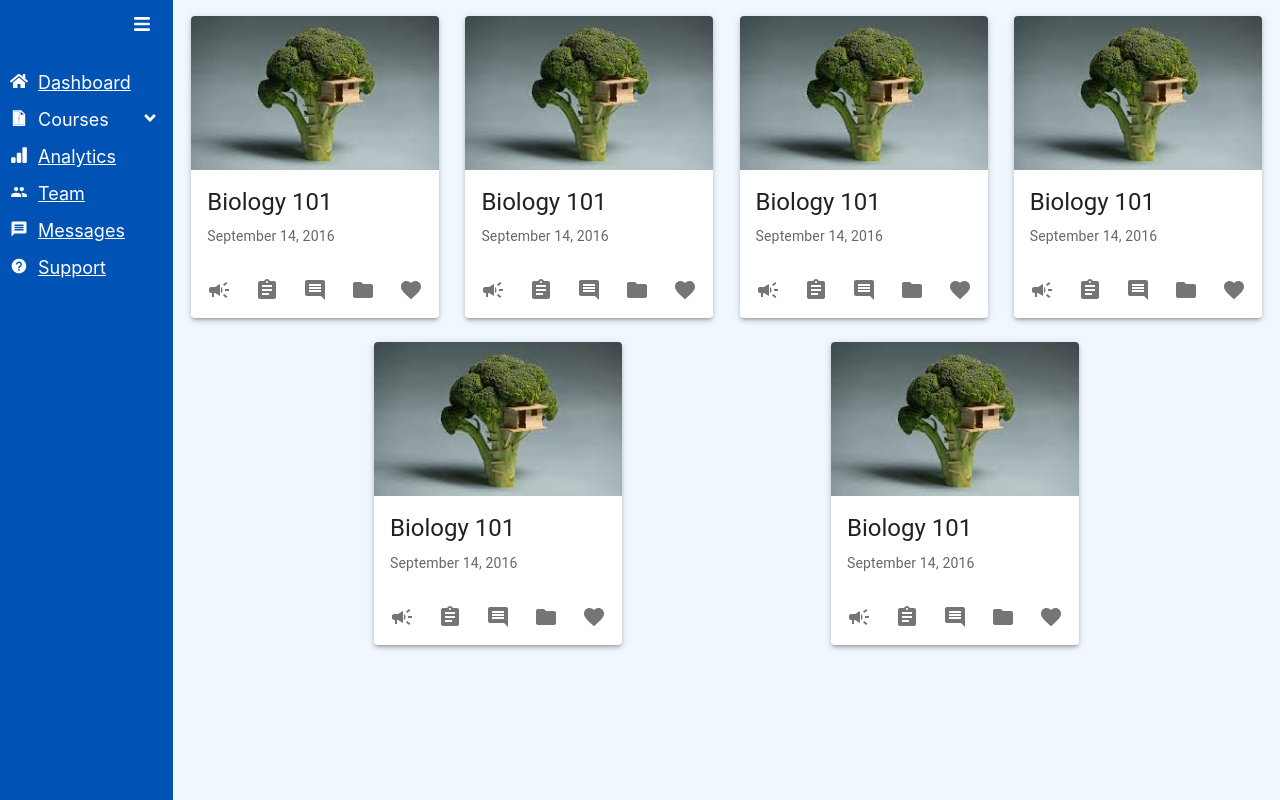
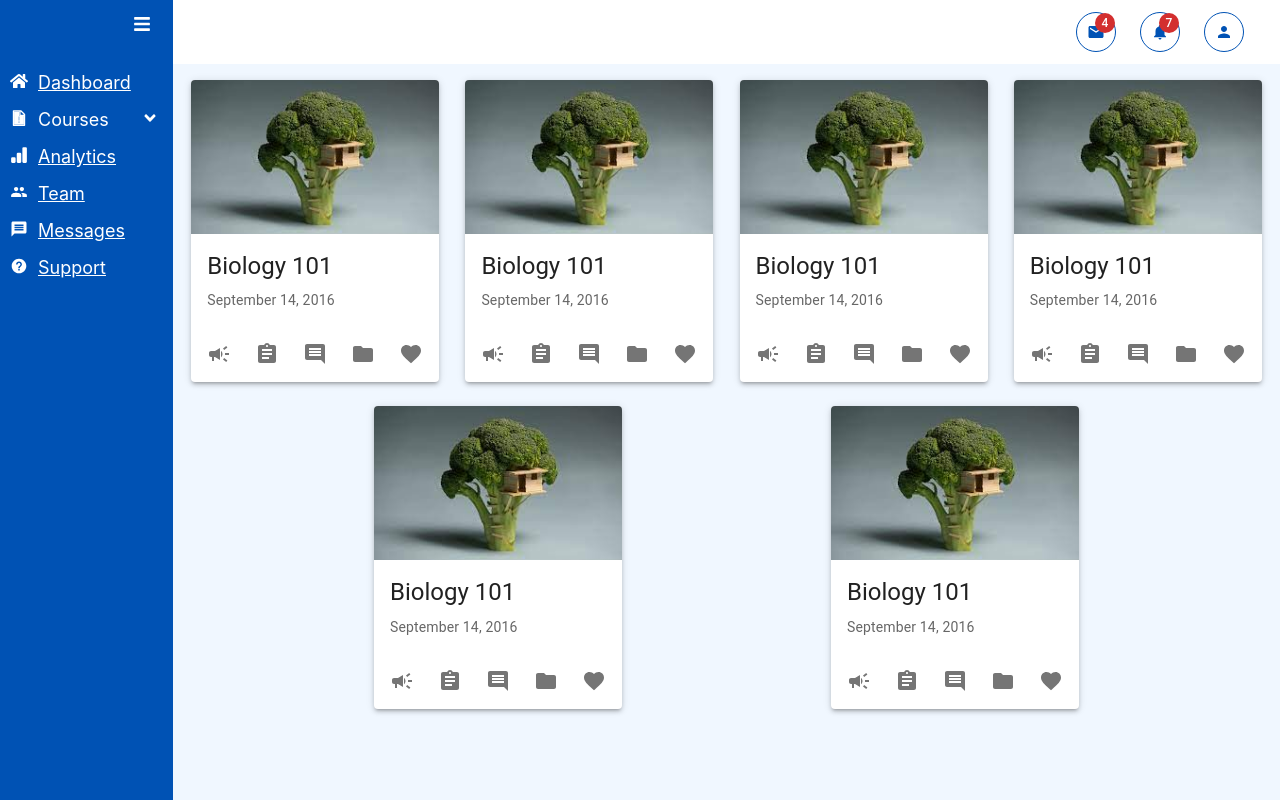
Before and after one commit to Team-Void-1729/EduMod, a React (Create React App) app in the folder app/: page / in a window 1280 px wide. Built offline with nearby package versions, Linux system fonts and the light colour scheme.

Commit message:
Appbar added

```diff
--- a/app/src/App.js
+++ b/app/src/App.js
@@ -1,6 +1,7 @@
 import logo from './logo.svg';
 import './App.css';
 import Dashboard from "./pages/Dashboard";
+import Appbar from './components/Appbar';
 import Settings from "./pages/Settings";
 import Profile from "./components/Profile";
 import SideBar from "./components/Sidebar/SideBar";
@@ -11,6 +12,7 @@
     <div >
       <Router>
         <SideBar>
+            <Appbar />
           <Routes>
             <Route path='/' element={<Dashboard/>}></Route>
             <Route path="/settings" element={<Settings />} />
--- /dev/null
+++ b/app/src/components/Appbar.js
@@ -0,0 +1,210 @@
+import * as React from "react";
+import { styled, alpha } from "@mui/material/styles";
+import AppBar from "@mui/material/AppBar";
+import Box from "@mui/material/Box";
+import Toolbar from "@mui/material/Toolbar";
+import IconButton from "@mui/material/IconButton";
+import Typography from "@mui/material/Typography";
+import InputBase from "@mui/material/InputBase";
+import Badge from "@mui/material/Badge";
+import MenuItem from "@mui/material/MenuItem";
+import Menu from "@mui/material/Menu";
+import MenuIcon from "@mui/icons-material/Menu";
+import SearchIcon from "@mui/icons-material/Search";
+import AccountCircle from "@mui/icons-material/AccountCircle";
+import MailIcon from "@mui/icons-material/Mail";
+import NotificationsIcon from "@mui/icons-material/Notifications";
+import MoreIcon from "@mui/icons-material/MoreVert";
+import PersonIcon from "@mui/icons-material/Person";
+import { useNavigate } from "react-router-dom";
+//import AuthService from "../services/kc-auth";
+
+
+export default function Appbar() {
+  const navigate = useNavigate();
+  const [anchorEl, setAnchorEl] = React.useState(null);
+  const [mobileMoreAnchorEl, setMobileMoreAnchorEl] = React.useState(null);
+
+  const isMenuOpen = Boolean(anchorEl);
+  const isMobileMenuOpen = Boolean(mobileMoreAnchorEl);
+
+  const handleProfileMenuOpen = (event) => {
+    setAnchorEl(event.currentTarget);
+  };
+
+  const handleMobileMenuClose = () => {
+    setMobileMoreAnchorEl(null);
+  };
+
+  const handleMenuClose = () => {
+    setAnchorEl(null);
+    handleMobileMenuClose();
+  };
+
+  const handleLogout = () => {
+    handleMenuClose();
+    // AuthService.logout({
+    //   redirectUri: process.env.REACT_APP_KEYCLOAK_REDIRECT_URI,
+    // });
+  };
+
+  const handleMobileMenuOpen = (event) => {
+    setMobileMoreAnchorEl(event.currentTarget);
+  };
+  const handleProfileRedirect = () => {
+    handleMenuClose()
+    navigate("/settings/profile");
+  };
+
+  const menuId = "primary-search-account-menu";
+  const renderMenu = (
+    <Menu
+      anchorEl={anchorEl}
+      anchorOrigin={{
+        vertical: "top",
+        horizontal: "right",
+      }}
+      id={menuId}
+      keepMounted
+      transformOrigin={{
+        vertical: "top",
+        horizontal: "right",
+      }}
+      open={isMenuOpen}
+      onClose={handleMenuClose}
+    >
+
+      <MenuItem onClick={handleProfileRedirect}>My Profile</MenuItem>
+      <MenuItem onClick={handleLogout}>Logout</MenuItem>
+    </Menu>
+  );
+
+  const mobileMenuId = "primary-search-account-menu-mobile";
+  const renderMobileMenu = (
+    <Menu
+      anchorEl={mobileMoreAnchorEl}
+      anchorOrigin={{
+        vertical: "top",
+        horizontal: "right",
+      }}
+      id={mobileMenuId}
+      keepMounted
+      transformOrigin={{
+        vertical: "top",
+        horizontal: "right",
+      }}
+      open={isMobileMenuOpen}
+      onClose={handleMobileMenuClose}
+    >
+      <MenuItem>
+        <IconButton size="small" aria-label="show 4 new mails" color="inherit">
+          <Badge badgeContent={4} color="error">
+            <MailIcon />
+          </Badge>
+        </IconButton>
+        <p>Messages</p>
+      </MenuItem>
+      <MenuItem>
+        <IconButton
+          size="small"
+          aria-label="show 17 new notifications"
+          color="inherit"
+        >
+          <Badge badgeContent={17} color="error">
+            <NotificationsIcon />
+          </Badge>
+        </IconButton>
+        <p>Notifications</p>
+      </MenuItem>
+      <MenuItem onClick={handleProfileMenuOpen}>
+        <IconButton
+          size="small"
+          aria-label="account of current user"
+          aria-controls="primary-search-account-menu"
+          aria-haspopup="true"
+          color="inherit"
+        >
+          <AccountCircle />
+        </IconButton>
+        <p>Profile</p>
+      </MenuItem>
+    </Menu>
+  );
+
+  return (
+    <Box sx={{ flexGrow: 1 }}>
+      <AppBar
+        position="static"
+        style={{ backgroundColor: "#fff", boxShadow: "none" }}
+      >
+        <Toolbar>
+          <Box sx={{ flexGrow: 1 }} />
+          <Box sx={{ display: { xs: "none", md: "flex" } }}>
+            <IconButton
+              size="small"
+              aria-label="show 4 new mails"
+              sx={{
+                color: "#0052B4",
+                border: "0.5px solid #0052B4",
+                borderRadius: "50%",
+                margin: "12px",
+                padding: "10px",
+              }}
+            >
+              <Badge badgeContent={4} color="error">
+                <MailIcon style={{ fontSize: "18px" }} />
+              </Badge>
+            </IconButton>
+            <IconButton
+              size="small"
+              aria-label="show 17 new notifications"
+              sx={{
+                color: "#0052B4",
+                border: "0.5px solid #0052B4",
+                borderRadius: "50%",
+                margin: "12px",
+                padding: "10px",
+              }}
+            >
+              <Badge badgeContent={7} color="error">
+                <NotificationsIcon style={{ fontSize: "18px" }} />
+              </Badge>
+            </IconButton>
+            <IconButton
+              size="small"
+              edge="end"
+              aria-label="account of current user"
+              aria-controls={menuId}
+              aria-haspopup="true"
+              onClick={handleProfileMenuOpen}
+              color="inherit"
+              sx={{
+                color: "#0052B4",
+                border: "0.5px solid #0052B4",
+                borderRadius: "50%",
+                margin: "12px",
+                padding: "10px",
+              }}
+            >
+              <PersonIcon style={{ fontSize: "18px" }} />
+            </IconButton>
+          </Box>
+          <Box sx={{ display: { xs: "flex", md: "none" } }}>
+            <IconButton
+              size="large"
+              aria-label="show more"
+              aria-controls={mobileMenuId}
+              aria-haspopup="true"
+              onClick={handleMobileMenuOpen}
+              color="inherit"
+            >
+              <MoreIcon />
+            </IconButton>
+          </Box>
+        </Toolbar>
+      </AppBar>
+      {renderMobileMenu}
+      {renderMenu}
+    </Box>
+  );
+}
```
